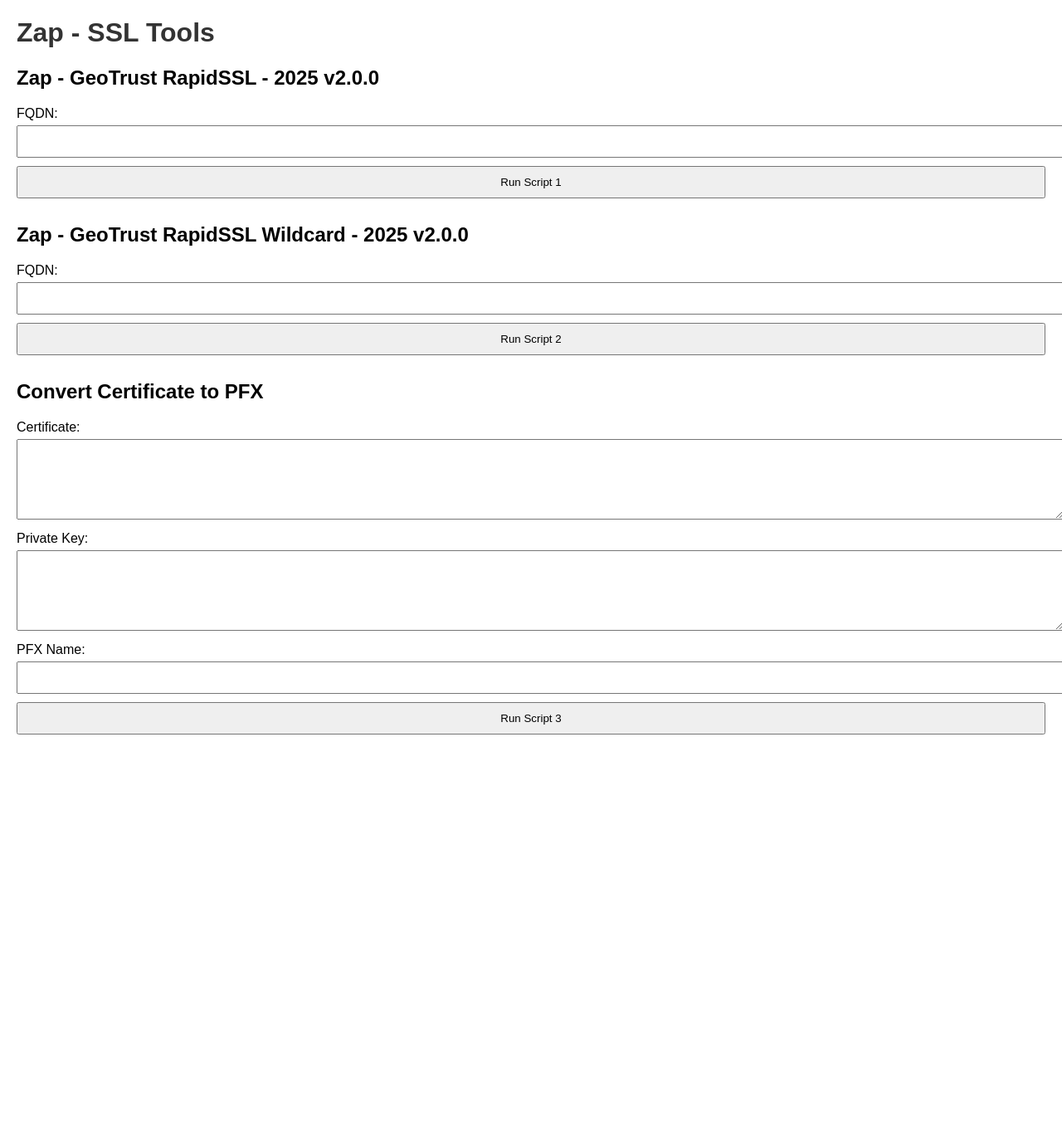
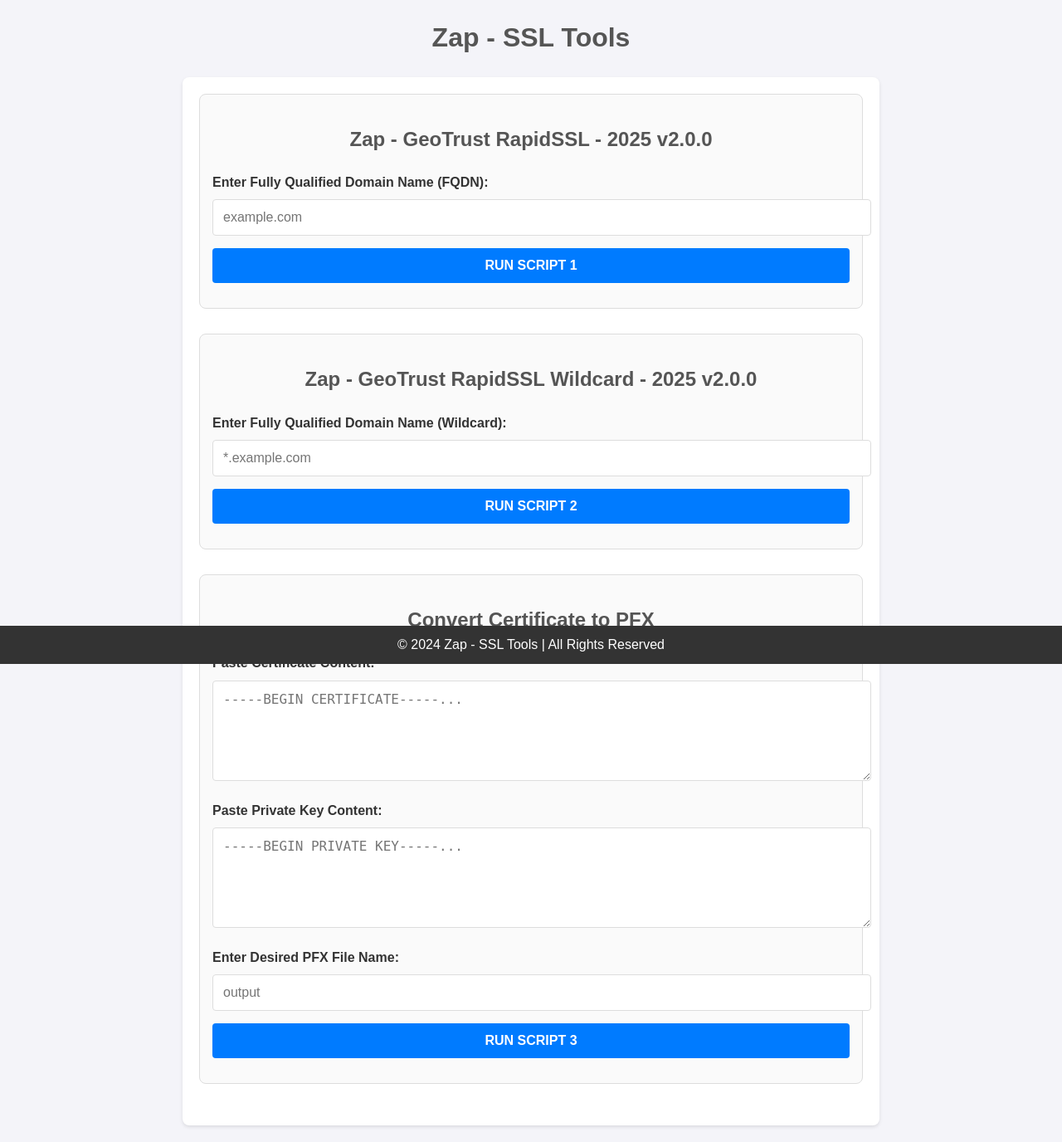
Before and after one commit to davidhei2023/ssl-pfx-automation, a Flask app: page / in a window 1280 px wide. Shown: the whole page at 83% size. Before the commit the page ends 885 px from the top, so only its background shows below. Run offline with Flask 3, Linux system fonts and the light colour scheme.

Commit message:
App version v0.0.2

```diff
--- a/app.py
+++ b/app.py
@@ -1,11 +1,18 @@
 from flask import Flask, request, jsonify, send_file, render_template
+from flask_cors import CORS
+import os
 import subprocess
-import os
 
 app = Flask(__name__)
+CORS(app)
 
-UPLOAD_FOLDER = '/tmp'
-app.config['UPLOAD_FOLDER'] = UPLOAD_FOLDER
+# Directory to store generated files
+BASE_DOWNLOAD_DIR = os.path.expanduser('~/Downloads')
+app.config['DOWNLOAD_FOLDER'] = BASE_DOWNLOAD_DIR
+
+# Ensure the base download directory exists
+if not os.path.exists(BASE_DOWNLOAD_DIR):
+    os.makedirs(BASE_DOWNLOAD_DIR, exist_ok=True)
 
 
 @app.route('/')
@@ -15,105 +22,65 @@
 
 @app.route('/run/script1', methods=['POST'])
 def run_script1():
-    data = request.get_json()
-    fqdn = data.get('fqdn')
-    if not fqdn:
-        return jsonify({"error": "FQDN is required"}), 400
+    try:
+        data = request.get_json()
+        fqdn = data.get('fqdn')
+        if not fqdn:
+            return jsonify({"error": "FQDN is required"}), 400
 
-    output_dir = os.path.join(app.config['UPLOAD_FOLDER'], f"{fqdn}-2025")
-    key_file = os.path.join(output_dir, f"{fqdn}-2025.key")
-    csr_file = os.path.join(output_dir, f"{fqdn}-2025.csr")
-    os.makedirs(output_dir, exist_ok=True)
+        # Sanitize FQDN
+        sanitized_fqdn = fqdn.translate({ord(c): None for c in r':\/\*?"<>|'})
+        output_dir = os.path.join(app.config['DOWNLOAD_FOLDER'], f"{sanitized_fqdn}-2025")
+        os.makedirs(output_dir, exist_ok=True)
 
-    try:
+        # Run script1.py to generate the files
         result = subprocess.run(
             ["python3", "./scripts/script1.py", fqdn],
             capture_output=True, text=True
         )
+
         if result.returncode != 0:
             return jsonify({"error": result.stderr.strip()}), 500
 
+        # Check for the expected output files
+        key_file = os.path.join(output_dir, f"{sanitized_fqdn}-2025.key")
+        csr_file = os.path.join(output_dir, f"{sanitized_fqdn}-2025.csr")
+        dk_file = os.path.join(output_dir, f"DK{sanitized_fqdn}-2025.key")
+
+        # Verify all files exist
+        missing_files = [
+            file for file in [key_file, csr_file, dk_file] if not os.path.exists(file)
+        ]
+        if missing_files:
+            return jsonify({"error": f"Missing files: {', '.join(missing_files)}"}), 500
+
         return jsonify({
-            "key_file": f"/download?file={key_file}",
-            "csr_file": f"/download?file={csr_file}"
+            "key_file": f"/download/{sanitized_fqdn}-2025/{sanitized_fqdn}-2025.key",
+            "csr_file": f"/download/{sanitized_fqdn}-2025/{sanitized_fqdn}-2025.csr",
+            "dk_file": f"/download/{sanitized_fqdn}-2025/DK{sanitized_fqdn}-2025.key"
         }), 200
+
     except Exception as e:
         return jsonify({"error": str(e)}), 500
 
 
-@app.route('/run/script2', methods=['POST'])
-def run_script2():
-    data = request.get_json()
-    fqdn = data.get('fqdn')
-    if not fqdn:
-        return jsonify({"error": "FQDN is required"}), 400
+@app.route('/download/<path:filepath>', methods=['GET'])
+def download(filepath):
+    try:
+        directory, filename = os.path.split(filepath)
+        full_dir = os.path.join(app.config['DOWNLOAD_FOLDER'], directory)
 
-    output_dir = os.path.join(app.config['UPLOAD_FOLDER'], f"{fqdn}-wildcard-2025")
-    key_file = os.path.join(output_dir, f"wildcard-{fqdn}-2025.key")
-    csr_file = os.path.join(output_dir, f"wildcard-{fqdn}-2025.csr")
-    os.makedirs(output_dir, exist_ok=True)
+        # Ensure file exists before serving
+        if not os.path.exists(os.path.join(full_dir, filename)):
+            return jsonify({"error": f"File '{filename}' not found in '{full_dir}'."}), 404
 
-    try:
-        result = subprocess.run(
-            ["python3", "./scripts/script2.py", fqdn],
-            capture_output=True, text=True
+        return send_file(
+            os.path.join(full_dir, filename),
+            as_attachment=True
         )
-        if result.returncode != 0:
-            return jsonify({"error": result.stderr.strip()}), 500
-
-        return jsonify({
-            "key_file": f"/download?file={key_file}",
-            "csr_file": f"/download?file={csr_file}"
-        }), 200
     except Exception as e:
         return jsonify({"error": str(e)}), 500
 
 
-@app.route('/run/script3', methods=['POST'])
-def run_script3():
-    data = request.get_json()
-    certificate = data.get('certificate')
-    private_key = data.get('privateKey')
-    pfx_name = data.get('pfxName')
-
-    if not all([certificate, private_key, pfx_name]):
-        return jsonify({"error": "Certificate, private key, and PFX name are required"}), 400
-
-    output_dir = app.config['UPLOAD_FOLDER']
-    pfx_file = os.path.join(output_dir, f"{pfx_name}.pfx")
-
-    cert_file = os.path.join(output_dir, "temp_cert.pem")
-    key_file = os.path.join(output_dir, "temp_key.pem")
-    try:
-        with open(cert_file, "w") as f:
-            f.write(certificate)
-        with open(key_file, "w") as f:
-            f.write(private_key)
-
-        result = subprocess.run(
-            ["python3", "./scripts/script3.py", cert_file, key_file, pfx_name],
-            capture_output=True, text=True
-        )
-
-        os.remove(cert_file)
-        os.remove(key_file)
-
-        if result.returncode != 0:
-            return jsonify({"error": result.stderr.strip()}), 500
-
-        return jsonify({"pfx_file": f"/download?file={pfx_file}"}), 200
-    except Exception as e:
-        return jsonify({"error": str(e)}), 500
-
-
-@app.route('/download', methods=['GET'])
-def download_file():
-    file_path = request.args.get('file')
-    if not file_path or not os.path.exists(file_path):
-        return jsonify({"error": "File not found"}), 404
-
-    return send_file(file_path, as_attachment=True)
-
-
 if __name__ == '__main__':
     app.run(host='0.0.0.0', port=4000, debug=True)
--- a/templates/index.html
+++ b/templates/index.html
@@ -7,51 +7,142 @@
     <style>
         body {
             font-family: Arial, sans-serif;
-            margin: 20px;
+            margin: 0;
+            padding: 0;
+            background-color: #f4f4f9;
+            color: #333;
+            line-height: 1.6;
+        }
+        h1, h2 {
+            text-align: center;
+            color: #555;
         }
         h1 {
-            color: #333;
+            margin-top: 20px;
+        }
+        .container {
+            max-width: 800px;
+            margin: 20px auto;
+            padding: 20px;
+            background: #fff;
+            box-shadow: 0 2px 4px rgba(0, 0, 0, 0.1);
+            border-radius: 8px;
         }
         form {
-            margin-bottom: 20px;
+            margin-bottom: 30px;
+            padding: 15px;
+            border: 1px solid #ddd;
+            border-radius: 8px;
+            background: #fafafa;
         }
         label {
             display: block;
-            margin-bottom: 5px;
+            margin-bottom: 8px;
+            font-weight: bold;
         }
         input, textarea, button {
             width: 100%;
-            padding: 10px;
-            margin-bottom: 10px;
+            padding: 12px;
+            margin-bottom: 15px;
+            border: 1px solid #ddd;
+            border-radius: 4px;
+            font-size: 16px;
+        }
+        button {
+            background-color: #007BFF;
+            color: white;
+            border: none;
+            cursor: pointer;
+            font-weight: bold;
+            text-transform: uppercase;
+            transition: background-color 0.3s ease;
+        }
+        button:hover {
+            background-color: #0056b3;
+        }
+        footer {
+            text-align: center;
+            padding: 10px 0;
+            background-color: #333;
+            color: #fff;
+            position: fixed;
+            bottom: 0;
+            width: 100%;
         }
     </style>
 </head>
 <body>
     <h1>Zap - SSL Tools</h1>
-
+    <div class="container">
         <form id="script1">
             <h2>Zap - GeoTrust RapidSSL - 2025 v2.0.0</h2>
-        <label for="fqdn1">FQDN:</label>
-        <input type="text" id="fqdn1" name="fqdn">
+            <label for="fqdn1">Enter Fully Qualified Domain Name (FQDN):</label>
+            <input type="text" id="fqdn1" name="fqdn" placeholder="example.com" required>
             <button type="submit">Run Script 1</button>
+            <div id="output1"></div>
         </form>
 
         <form id="script2">
             <h2>Zap - GeoTrust RapidSSL Wildcard - 2025 v2.0.0</h2>
-        <label for="fqdn2">FQDN:</label>
-        <input type="text" id="fqdn2" name="fqdn">
+            <label for="fqdn2">Enter Fully Qualified Domain Name (Wildcard):</label>
+            <input type="text" id="fqdn2" name="fqdn" placeholder="*.example.com" required>
             <button type="submit">Run Script 2</button>
+            <div id="output2"></div>
         </form>
 
         <form id="script3">
             <h2>Convert Certificate to PFX</h2>
-        <label>Certificate:</label>
-        <textarea name="certificate" rows="5"></textarea>
-        <label>Private Key:</label>
-        <textarea name="privateKey" rows="5"></textarea>
-        <label>PFX Name:</label>
-        <input type="text" name="pfxName">
+            <label for="certificate">Paste Certificate Content:</label>
+            <textarea id="certificate" name="certificate" rows="5" placeholder="-----BEGIN CERTIFICATE-----..." required></textarea>
+            <label for="privateKey">Paste Private Key Content:</label>
+            <textarea id="privateKey" name="privateKey" rows="5" placeholder="-----BEGIN PRIVATE KEY-----..." required></textarea>
+            <label for="pfxName">Enter Desired PFX File Name:</label>
+            <input type="text" id="pfxName" name="pfxName" placeholder="output" required>
             <button type="submit">Run Script 3</button>
+            <div id="output3"></div>
         </form>
+    </div>
+    <footer>
+        &copy; 2024 Zap - SSL Tools | All Rights Reserved
+    </footer>
+
+    <script>
+        async function handleFormSubmit(event, endpoint, outputId) {
+    event.preventDefault();
+    const formData = new FormData(event.target);
+    const data = Object.fromEntries(formData.entries());
+    const output = document.getElementById(outputId);
+    output.textContent = "Processing...";
+
+    try {
+        const response = await fetch(endpoint, {
+            method: "POST",
+            headers: { "Content-Type": "application/json" },
+            body: JSON.stringify(data),
+        });
+
+        if (!response.ok) {
+            const errorText = await response.text();
+            output.textContent = `Error: ${response.status} ${response.statusText}\n${errorText}`;
+            return;
+        }
+
+        const result = await response.json();
+        output.innerHTML = `
+            <p>Files generated successfully:</p>
+            ${result.key_file ? `<a href="${result.key_file}" download>Download Key File</a><br>` : ""}
+            ${result.csr_file ? `<a href="${result.csr_file}" download>Download CSR File</a><br>` : ""}
+            ${result.pfx_file ? `<a href="${result.pfx_file}" download>Download PFX File</a>` : ""}
+        `;
+    } catch (error) {
+        output.textContent = `Error: ${error.message}`;
+    }
+}
+
+
+        document.getElementById("script1").addEventListener("submit", (e) => handleFormSubmit(e, "/run/script1", "output1"));
+        document.getElementById("script2").addEventListener("submit", (e) => handleFormSubmit(e, "/run/script2", "output2"));
+        document.getElementById("script3").addEventListener("submit", (e) => handleFormSubmit(e, "/run/script3", "output3"));
+    </script>
 </body>
 </html>
--- /dev/null
+++ b/wsgi.py
@@ -0,0 +1,4 @@
+from app import app
+
+if __name__ == "__main__":
+    app.run()
```
Also changed, not shown: scripts/script1.py (+18 -20 lines), scripts/script2.py (+19 -19 lines), scripts/script3.py (+23 -32 lines). Lines whose indentation alone changed are shown as unchanged.
